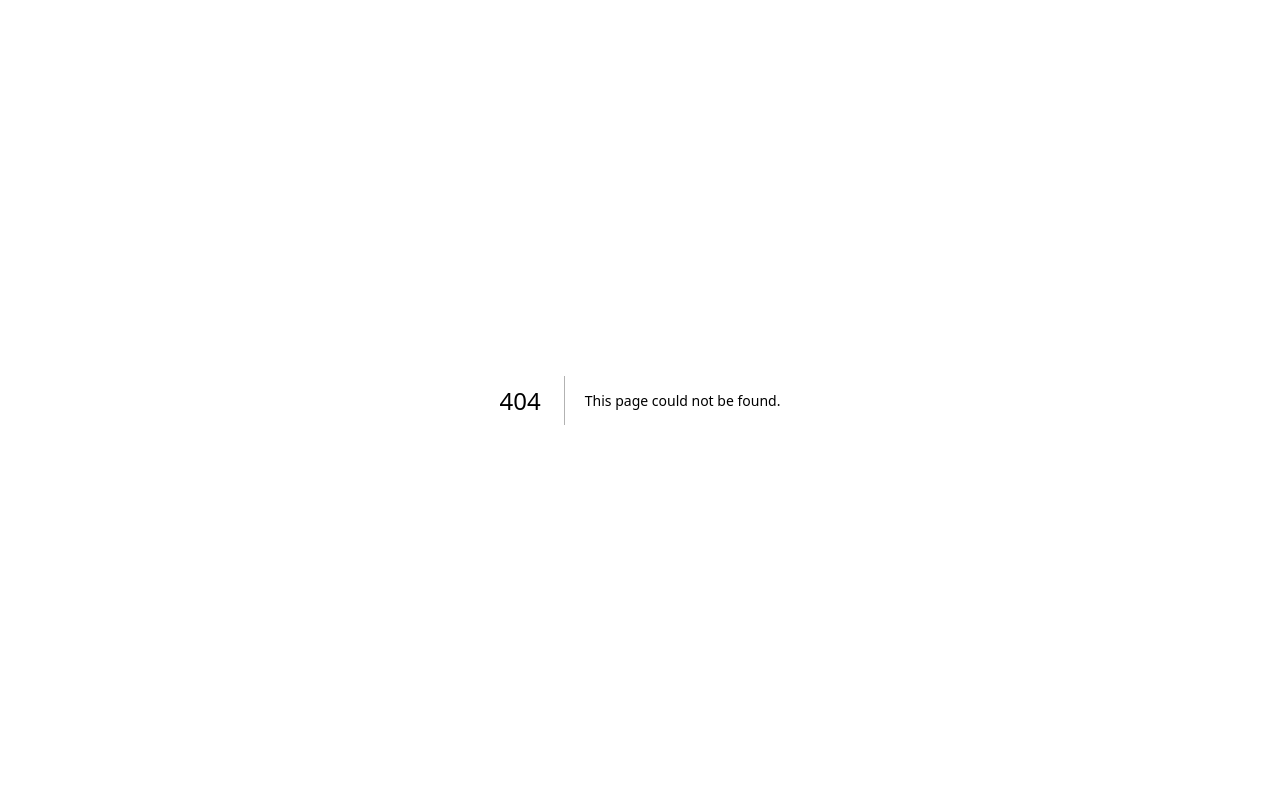
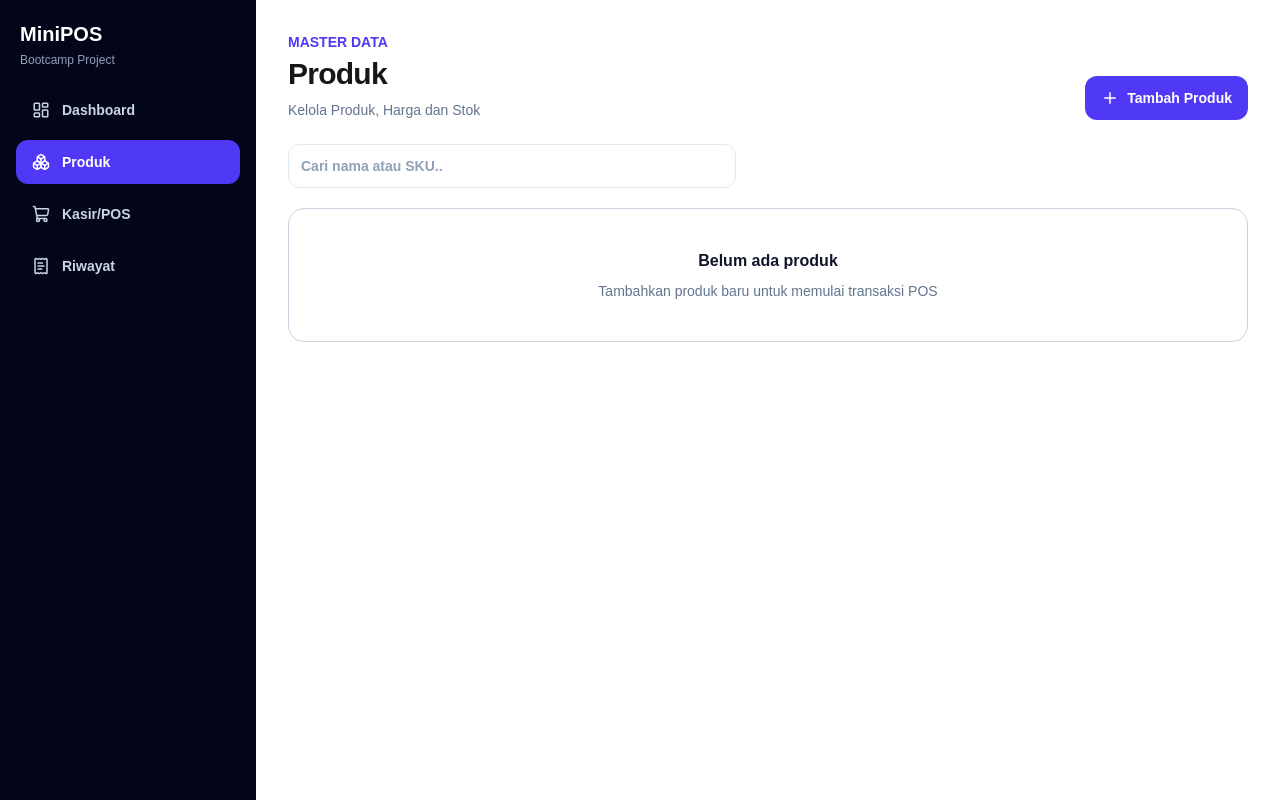
Before and after one commit to ziikrii/minipos, a Next.js app: page /products in a window 1280 px wide. Before the commit this address had no page. Built offline with nearby package versions, Linux system fonts and the light colour scheme.

Commit message:
update fitur button, etc

```diff
--- /dev/null
+++ b/src/app/(dashboard)/dashboard/page.tsx
@@ -0,0 +1,71 @@
+import {
+  Boxes,
+  CircleDollarSign,
+  ReceiptText,
+  TriangleAlert,
+} from "lucide-react";
+import React from "react";
+
+export default function DashboardPage() {
+  const cards = [
+    {
+      label: "Total Produk",
+      value: "0",
+      icon: Boxes,
+    },
+    {
+      label: "Transaksi Hari Ini",
+      value: "0",
+      icon: ReceiptText,
+    },
+    {
+      label: "Omzet Hari Ini",
+      value: "Rp. 0",
+      icon: CircleDollarSign,
+    },
+    {
+      label: "Stock Menipis",
+      value: "0",
+      icon: TriangleAlert,
+    },
+  ];
+
+  return (
+    <div>
+      <div className="mb-7">
+        <p className="text-sm font-bold text-indigo-500">OVERVIEW</p>
+
+        <h1 className="mt-1 text-3xl font-black tracking-tight">Dashboard</h1>
+
+        <p className="mt-2 text-sm text-slate-500">
+          Ringkasan aktivitas MiniPOS hari ini
+        </p>
+      </div>
+
+      <div className="grid gap-4 sm:grid-cols-2 xl:grid-cols-4">
+        {cards.map((card) => {
+          const Icon = card.icon;
+
+          return (
+            <div
+              key={card.label}
+              className="rounded-2xl border border-slate-200 bg-white p-5 shadow-sm"
+            >
+              <div className="grid size-10 place-items-center rounded-xl bg-indigo-50 text-indigo-600">
+                <Icon size={19} />
+              </div>
+
+              <div className="mt-5 text-sm font-semibold text-slate-500">
+                {card.label}
+              </div>
+
+              <div className="mt-1 text-2xl font-black tracking-tight text-slate-950">
+                {card.value}
+              </div>
+            </div>
+          );
+        })}
+      </div>
+    </div>
+  );
+}
--- /dev/null
+++ b/src/app/(dashboard)/layout.tsx
@@ -0,0 +1,15 @@
+import Sidebar from "@/components/layout/Sidebar";
+
+export default function DashboardLayout({
+  children,
+}: {
+  children: React.ReactNode;
+}) {
+  return (
+    <div className="min-h-screen lg:flex">
+      <Sidebar />
+
+      <main className="min-w-0 flex-1 p-4 sm:p-6 lg:p-8">{children}</main>
+    </div>
+  );
+}
--- /dev/null
+++ b/src/app/(dashboard)/products/page.tsx
@@ -0,0 +1,47 @@
+"use client";
+
+import Link from "next/link";
+import { Plus } from "lucide-react";
+import React, { useState } from "react";
+import Button from "@/components/ui/Button";
+import EmptyState from "@/components/ui/Empty-state";
+import Input from "@/components/ui/Input";
+
+export default function ProductsPage() {
+  const [search, setSearch] = useState("");
+  return (
+    <div>
+      <div className="mb-6 flex flex-col gap-4 sm:flex-row sm:items-end sm:justify-between">
+        <div>
+          <p className="text-sm font-bold text-indigo-600">MASTER DATA</p>
+
+          <h1 className="mt-1 text-3xl font-black tracking-tight">Produk</h1>
+
+          <p className="mt-2 text-sm text-slate-500">
+            Kelola Produk, Harga dan Stok
+          </p>
+        </div>
+
+        <Link href="/product/create">
+          <Button className="w-full sm:w-auto">
+            <Plus size={18} />
+            Tambah Produk
+          </Button>
+        </Link>
+      </div>
+
+      <div className="mb-5 max-w-md">
+        <Input
+          placeholder="Cari nama atau SKU.."
+          value={search}
+          onChange={(e) => setSearch(e.target.value)}
+        />
+      </div>
+
+      <EmptyState
+        title="Belum ada produk"
+        description="Tambahkan produk baru untuk memulai transaksi POS"
+      />
+    </div>
+  );
+}
--- /dev/null
+++ b/src/app/(dashboard)/transactions/new/page.tsx
@@ -0,0 +1,11 @@
+import React from "react";
+
+export default function NewTransactionsPage() {
+  return (
+    <div>
+      <h1>Kasir/ POS</h1>
+
+      <p>Halaman transaksi baru.</p>
+    </div>
+  );
+}
--- /dev/null
+++ b/src/app/(dashboard)/transactions/page.tsx
@@ -0,0 +1,11 @@
+import React from "react";
+
+export default function TransactionsPage() {
+  return (
+    <div>
+      <h1>Riwayat Transaksi</h1>
+
+      <p>Riwayat transaksi akan tampil di sini</p>
+    </div>
+  );
+}
--- a/src/app/dashboard/Layout.tsx
+++ /dev/null
@@ -1,9 +0,0 @@
-import Header from "@/components/layout/Header";
-import Sidebar from "@/components/layout/Sidebar";
-
-export default function DashboardLayout({ children }:
-    { children: React.ReactNode }) {
-  return <div>
-    <Sidebar /> <Header /> {children}
-  </div>;
-}
--- a/src/app/page.tsx
+++ b/src/app/page.tsx
@@ -1,15 +1,9 @@
-import Image from "next/image";
-import Header from "@/components/layout/Header";
 import Sidebar from "@/components/layout/Sidebar";
-
 
 export default function Home() {
   return (
     <main>
-      <Header/>
-      <Sidebar/>
-
-      <h1>MiniPOS</h1>
+      <Sidebar />
     </main>
   );
 }
--- a/src/components/layout/Sidebar.tsx
+++ b/src/components/layout/Sidebar.tsx
@@ -1,5 +1,73 @@
+"use client";
+
+import {
+  Boxes,
+  LayoutDashboard,
+  ReceiptText,
+  ShoppingCart,
+} from "lucide-react";
+import Link from "next/link";
+import { usePathname } from "next/navigation";
+
+const menu = [
+  {
+    href: "/dashboard",
+    label: "Dashboard",
+    icon: LayoutDashboard,
+  },
+
+  {
+    href: "/products",
+    label: "Produk",
+    icon: Boxes,
+  },
+
+  {
+    href: "/transactions/new",
+    label: "Kasir/POS",
+    icon: ShoppingCart,
+  },
+
+  {
+    href: "/transactions",
+    label: "Riwayat",
+    icon: ReceiptText,
+  },
+];
+
 export default function Sidebar() {
+  const pathname = usePathname();
+
   return (
-    <aside>Sidebar</aside>
-  )
+    <aside className="bg-slate-950 text-white lg:min-h-screen lg:w-64">
+      <div className="p-5">
+        <div className="text-xl font-black">MiniPOS</div>
+
+        <div className="mt-1 text-xs text-slate-400">Bootcamp Project</div>
+      </div>
+
+      <nav className="grid gap-2 px-4">
+        {menu.map((item) => {
+          const Icon = item.icon;
+          const active =
+            pathname === item.href ||
+            (item.href !== "/dashboard" && pathname.startsWith(item.href));
+          return (
+            <Link
+              key={item.href}
+              href={item.href}
+              className={`flex items-center gap-3 rounded-xl px-4 py-3 text-sm font-semibold ${
+                active
+                  ? "bg-indigo-600 text-white"
+                  : "text-slate-300 hover:bg-slate-900 hover:text-white"
+              }`}
+            >
+              <Icon size={18} />
+              {item.label}
+            </Link>
+          );
+        })}
+      </nav>
+    </aside>
+  );
 }
--- /dev/null
+++ b/src/components/ui/Button.tsx
@@ -0,0 +1,23 @@
+import React, { ButtonHTMLAttributes } from "react";
+
+type Props = ButtonHTMLAttributes<HTMLButtonElement> & {
+  variant?: "primary" | "secondary" | "danger";
+};
+export default function Button({
+  className = "",
+  variant = "primary",
+  ...props
+}: Props) {
+  const styles = {
+    primary:
+      "bg-indigo-600 text-white hover:bg-indigo-700 disabled:bg-indigo-300",
+    secondary: "border border-slate-200 text-white hover:bg-slate-50",
+    danger: "bg-rose-600 text-white hover:bg-rose-700",
+  }[variant];
+  return (
+    <button
+      className={`inline-flex min-h-11 items-center justify-center gap-2 rounded-xl px-4 text-sm font-bold transition disabled:cursor-not-allowed ${styles} ${className}`}
+      {...props}
+    />
+  );
+}
--- /dev/null
+++ b/src/components/ui/Empty-state.tsx
@@ -0,0 +1,16 @@
+import React from "react";
+
+export default function EmptyState({
+  title,
+  description,
+}: {
+  title: string;
+  description: string;
+}) {
+  return (
+    <div className="rounded-2xl border border-slate-300 bg-white p-10 text-center">
+      <h3 className="font-bold text-slate-900">{title}</h3>
+      <p className="mt-2 text-sm text-slate-500">{description}</p>
+    </div>
+  );
+}
--- /dev/null
+++ b/src/components/ui/Input.tsx
@@ -0,0 +1,24 @@
+import React, { InputHTMLAttributes } from "react";
+
+type Props = InputHTMLAttributes<HTMLInputElement> & {
+  label?: string;
+  error?: string;
+};
+
+export default function Input({
+  label,
+  error,
+  className = "",
+  ...props
+}: Props) {
+  return (
+    <label className="grid gap-2 text-sm font-semibold text-slate-700">
+      {label && <span>{label}</span>}
+      <input
+        className={`min-h-11 rounded-xl border border-slate-200 bg-white px-3 outline-none transition placeholder:text-slate-400 focus:border-indigo-500 focus:ring-indigo-100 ${className}`}
+        {...props}
+      />
+      {error && <span className="text-xs text-rose-600">{error}</span>}
+    </label>
+  );
+}
```
